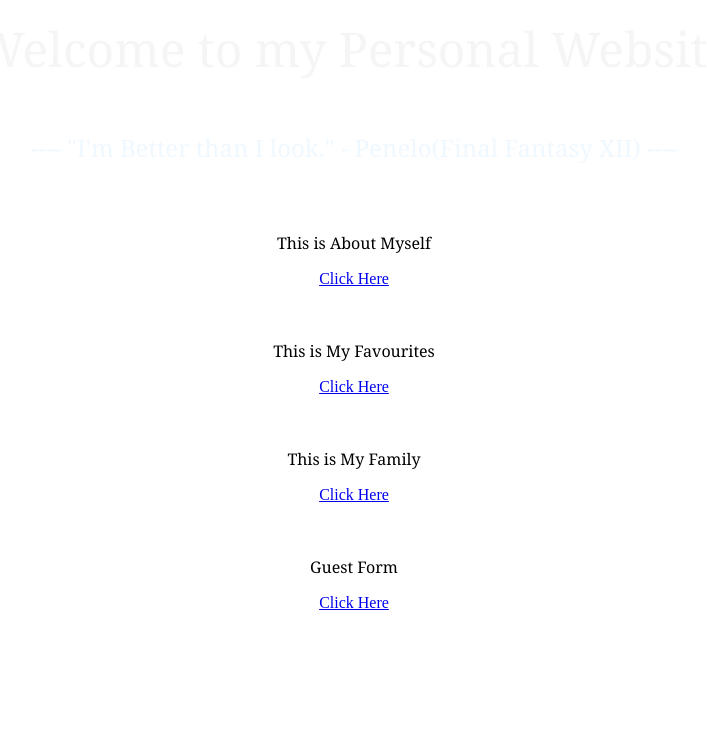
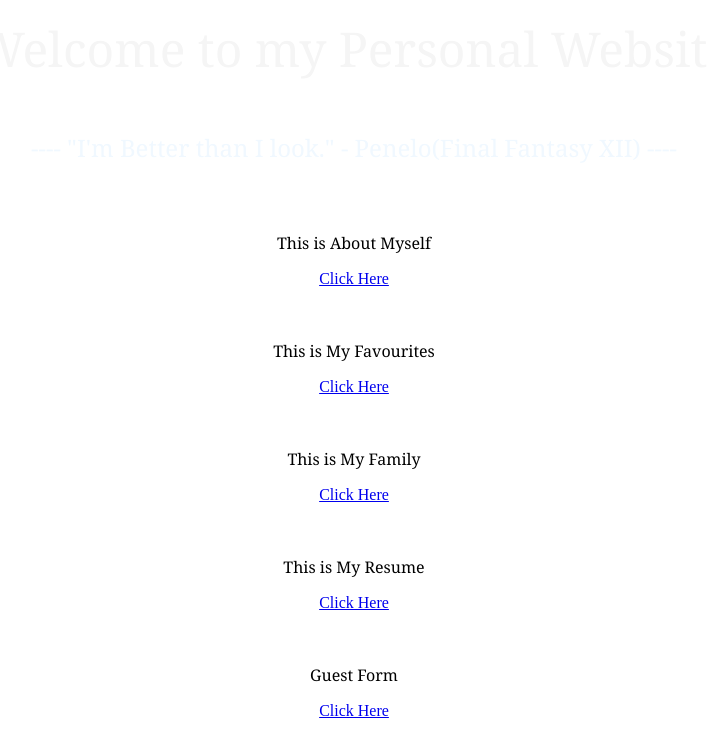
Before and after one commit to KGO18/Mywebsite, a plain HTML site: page index.html in a window 1280 px wide. Shown: the whole page, without its empty margins (286-993 px from the left). Drawn offline with Linux system fonts and the light colour scheme.

Commit message:
Update index.html

```diff
--- a/index.html
+++ b/index.html
@@ -25,6 +25,9 @@ style="background-repeat:no-repeat;background-size:cover">
     <center><p> This is My Family </p><a href="MyFamily.html"> Click Here </a></br> </center>
     <br>
     <br>
+    <center><p> This is My Resume </p><a href="Resumekgo.html"> Click Here </a></br> </center>
+    <br>
+    <br>
     <center><p> Guest Form </p><a href="Guest Form.html"> Click Here </a></br> </center>
 </body>
 </html>
```
